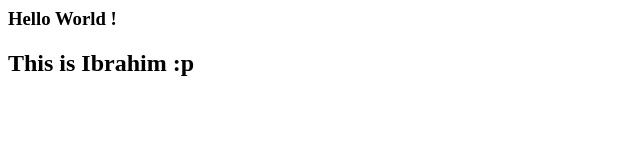
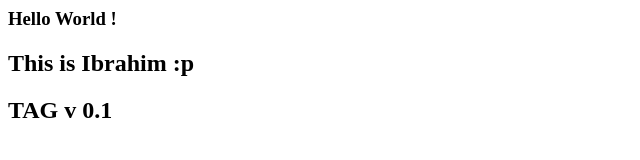
Before and after one commit to Ibrahim-Jallouli/gitPracticeRepo, a plain HTML site: page index.html in a window 1280 px wide. Shown: the whole page, without its empty margins (0-640 px from the left). Drawn offline with Linux system fonts and the light colour scheme.

Commit message:
add tag and description

```diff
--- a/index.html
+++ b/index.html
@@ -1,3 +1,5 @@
 <h3>Hello World !</h3>
 
 <h2>This is Ibrahim :p</h2>
+
+<h2>TAG v 0.1</h2>
```
Also changed, not shown: 1 other file.
